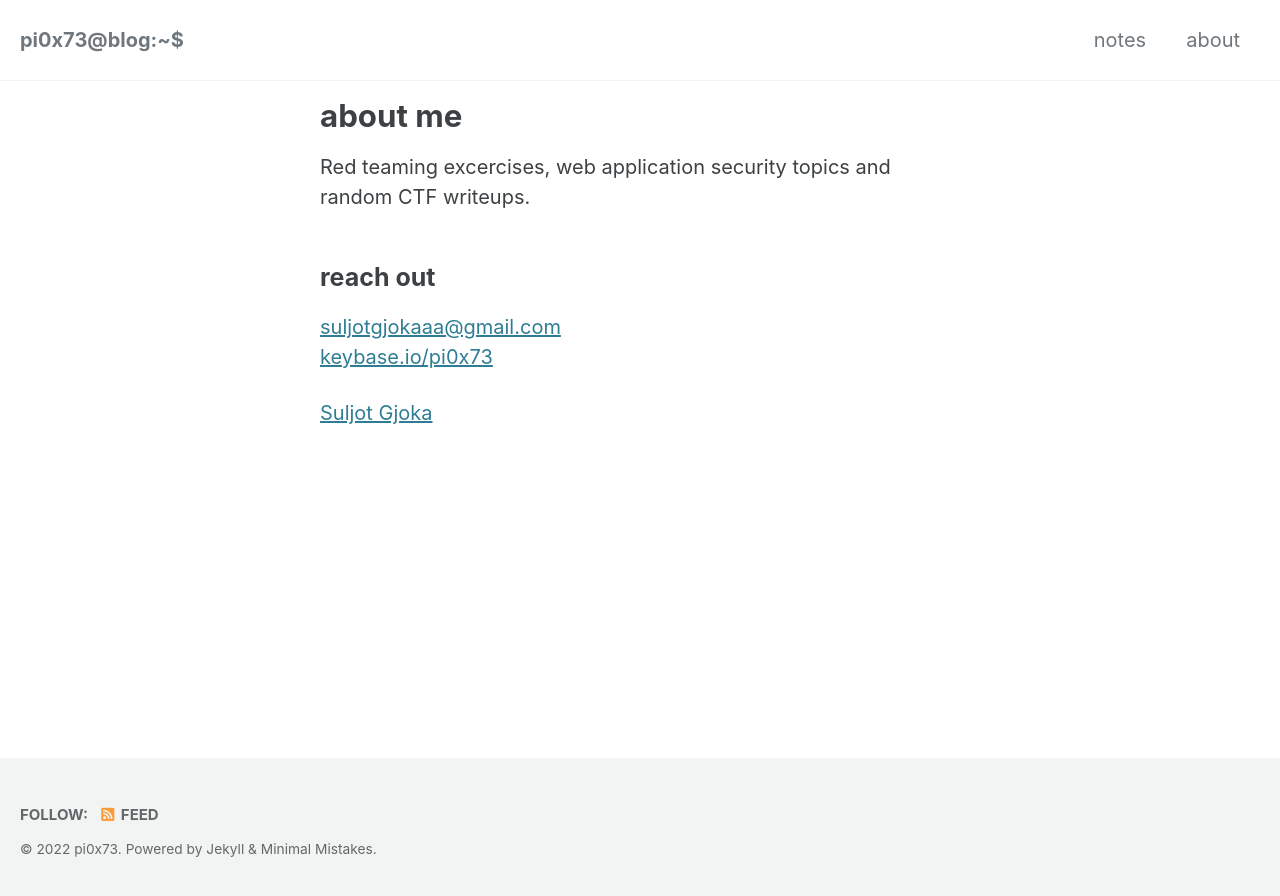
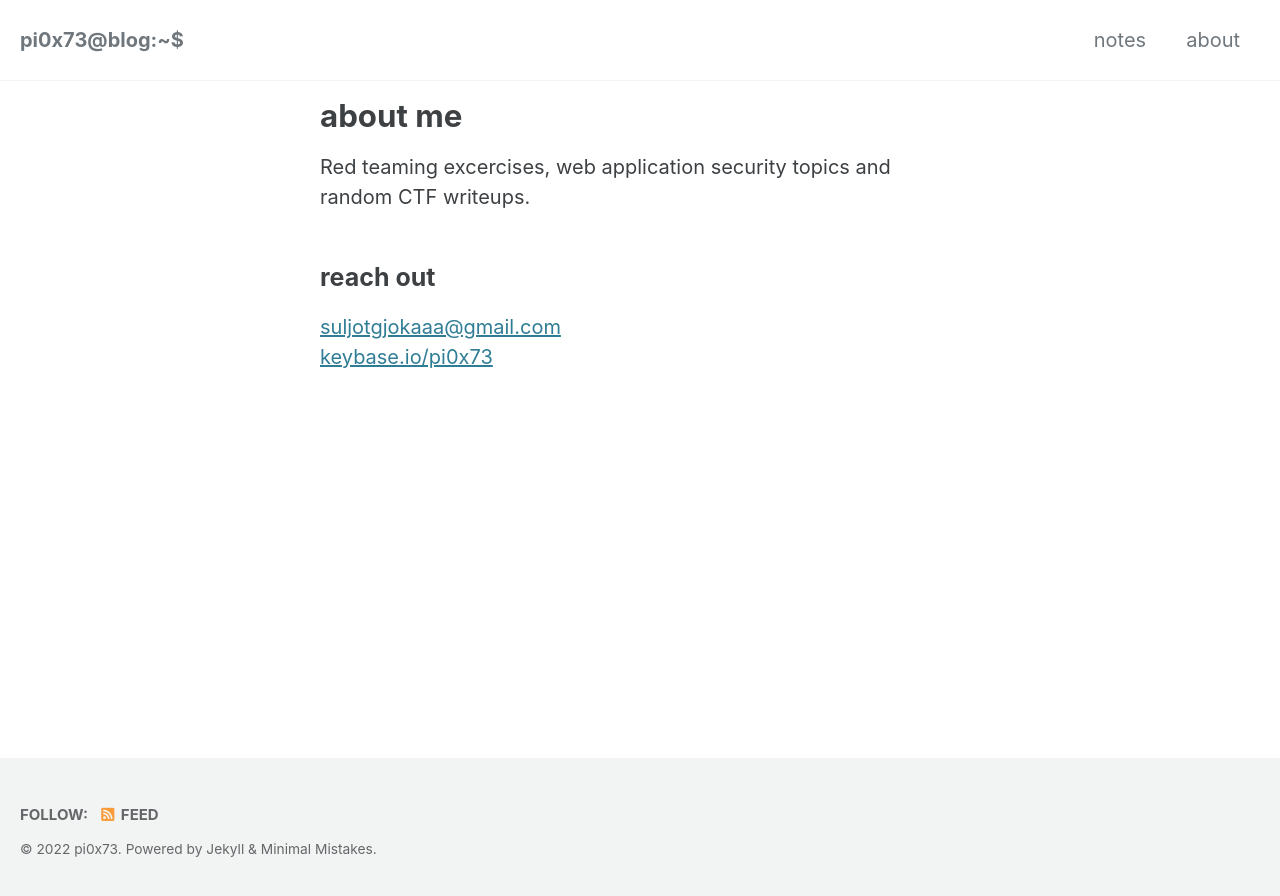
Before and after one commit to suldod/suldod.github.io.bak, a Jekyll site: the page built from _pages/about.md, in a window 1280 px wide. Shown: the top 896 px of the page. Built offline with Jekyll 4.4.1, drawn with Linux system fonts in a browser that asks for light colours; cached includes are drawn as plain includes; comment, search, counter and statistics services are not loaded.

Commit message:
Update about.md

```diff
--- a/_pages/about.md
+++ b/_pages/about.md
@@ -13,4 +13,4 @@ Red teaming excercises, web application security topics and random CTF writeups.
 
 <script src="https://platform.linkedin.com/badges/js/profile.js" async defer type="text/javascript"></script>
 
-<div class="badge-base LI-profile-badge" data-locale="en_US" data-size="large" data-theme="light" data-type="HORIZONTAL" data-vanity="suljotgjoka" data-version="v1"><a class="badge-base__link LI-simple-link" href="https://al.linkedin.com/in/suljotgjoka?trk=profile-badge">Suljot Gjoka</a></div>
+<div class="badge-base LI-profile-badge" data-locale="en_US" data-size="large" data-theme="light" data-type="HORIZONTAL" data-vanity="suljotgjoka" data-version="v1"></div>
```
